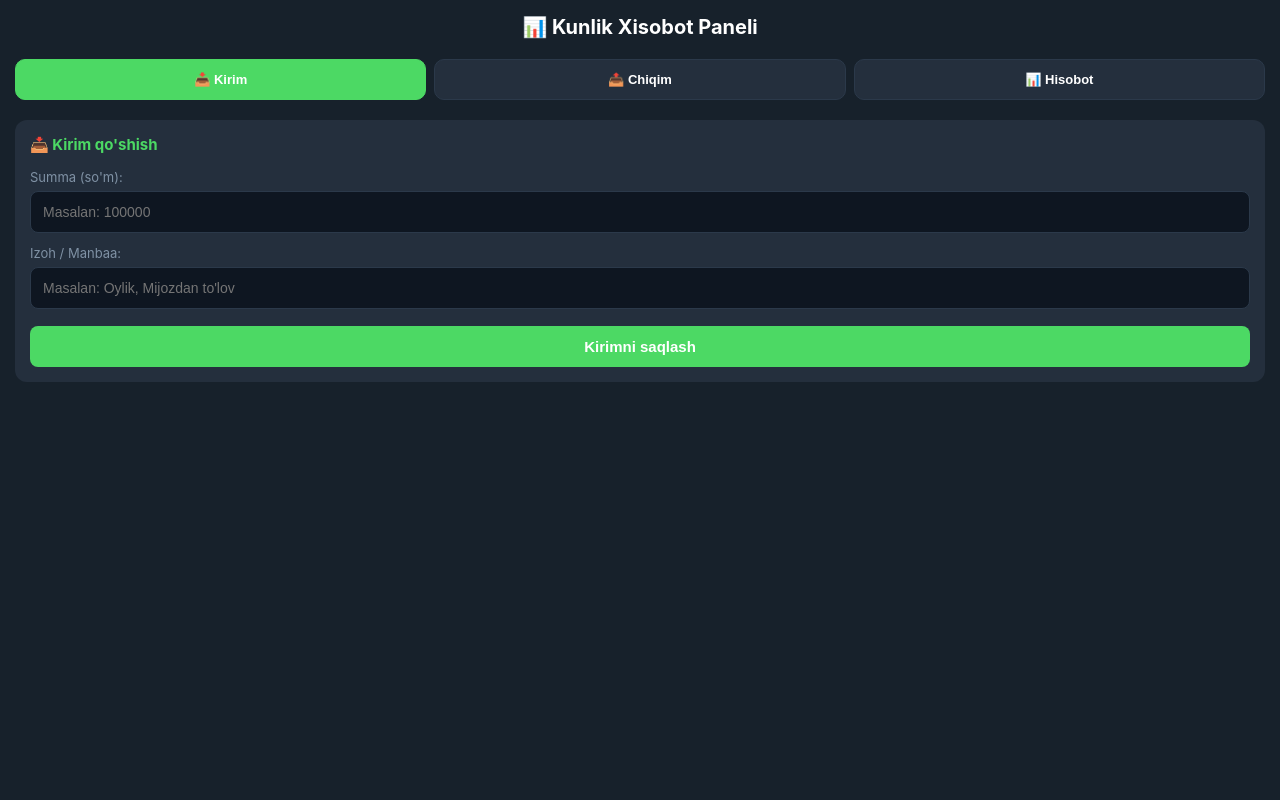
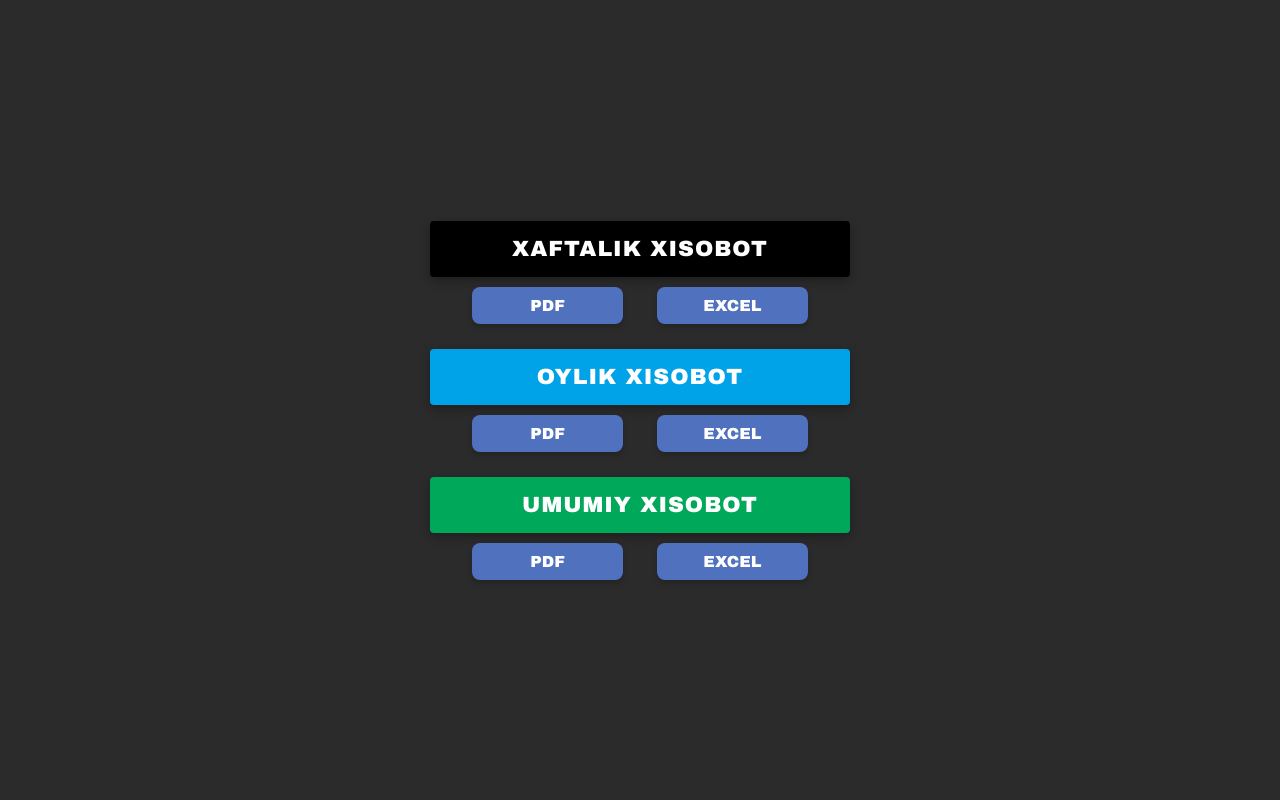
Before and after one commit to jamshidrr00-del/mening_xisobot_botim, a Flask app: page / in a window 1280 px wide. Run offline with Flask 3, Linux system fonts and the light colour scheme; data that the repository does not hold is empty; some libraries are stand-ins or nearby versions.

Commit message:
Update index.html

```diff
--- a/templates/index.html
+++ b/templates/index.html
@@ -3,214 +3,133 @@
 <head>
     <meta charset="UTF-8">
     <meta name="viewport" content="width=device-width, initial-scale=1.0">
-    <title>Kunlik Xisobot Paneli</title>
+    <title>Hisobotlar</title>
+    <!-- Telegram Web App JS SDK -->
     <script src="https://telegram.org/js/telegram-web-app.js"></script>
     <style>
-        :root {
-            --bg-color: #17212b;
-            --card-bg: #242f3d;
-            --input-bg: #0e1621;
-            --text-color: #ffffff;
-            --text-muted: #7f91a4;
-            --accent-green: #4cd964;
-            --accent-red: #ff3b30;
-            --accent-blue: #5288c1;
-            --border-color: #2b394a;
-        }
-        body {
-            font-family: -apple-system, BlinkMacSystemFont, "Segoe UI", Roboto, Helvetica, Arial, sans-serif;
-            background-color: var(--bg-color);
-            color: var(--text-color);
+        * {
+            box-sizing: border-box;
             margin: 0;
-            padding: 15px;
+            padding: 0;
+            font-family: 'Arial Black', Arial, sans-serif;
         }
 
-        .header {
-            text-align: center;
-            margin-bottom: 20px;
-        }
-        .header h2 {
-            margin: 0;
-            font-size: 20px;
+        body {
+            background-color: #2b2b2b;
+            display: flex;
+            justify-content: center;
+            align-items: center;
+            min-height: 100vh;
+            padding: 20px;
         }
 
-        /* 3 ta asosiy tugma uslubi */
-        .nav-buttons {
+        .container {
+            width: 100%;
+            max-width: 420px;
             display: flex;
-            gap: 8px;
-            margin-bottom: 20px;
-        }
-        .nav-btn {
-            flex: 1;
-            padding: 12px 5px;
-            border: 1px solid var(--border-color);
-            background: var(--card-bg);
-            color: var(--text-color);
-            border-radius: 10px;
-            font-weight: bold;
-            font-size: 13px;
-            cursor: pointer;
-            text-align: center;
-            transition: all 0.2s ease;
-        }
-        .nav-btn.active {
-            background: var(--accent-blue);
-            border-color: var(--accent-blue);
-            color: #fff;
-        }
-        .nav-btn.btn-kirim.active {
-            background: var(--accent-green);
-            border-color: var(--accent-green);
-        }
-        .nav-btn.btn-chiqim.active {
-            background: var(--accent-red);
-            border-color: var(--accent-red);
+            flex-direction: column;
+            gap: 25px;
         }
 
-        /* Forma va kartalar */
-        .tab-content {
-            display: none;
-            background: var(--card-bg);
-            padding: 15px;
-            border-radius: 12px;
-        }
-        .tab-content.active {
-            display: block;
+        .report-card {
+            display: flex;
+            flex-direction: column;
+            align-items: center;
+            width: 100%;
         }
 
-        .form-group {
-            margin-bottom: 12px;
-        }
-        label {
-            display: block;
-            font-size: 13px;
-            color: var(--text-muted);
-            margin-bottom: 6px;
-        }
-        input {
+        /* Yuqori sarlavha bloklari */
+        .title-box {
             width: 100%;
-            padding: 12px;
-            background: var(--input-bg);
-            border: 1px solid var(--border-color);
-            border-radius: 8px;
-            color: #fff;
-            font-size: 14px;
-            box-sizing: border-box;
-            outline: none;
+            padding: 16px;
+            text-align: center;
+            color: #ffffff;
+            font-size: 22px;
+            font-weight: 900;
+            letter-spacing: 1px;
+            text-transform: uppercase;
+            border-radius: 4px;
+            box-shadow: 0 4px 10px rgba(0,0,0,0.3);
         }
 
-        .btn-submit {
-            width: 100%;
-            padding: 12px;
+        .haftalik { background-color: #000000; }
+        .oylik { background-color: #00a2e8; }
+        .umumiy { background-color: #00a859; }
+
+        /* PDF / EXCEL tugmalari joylashuvi */
+        .btn-group {
+            display: flex;
+            justify-content: space-between;
+            width: 80%;
+            margin-top: 10px;
+        }
+
+        .sub-btn {
+            background-color: #4f71be;
             color: white;
             border: none;
+            padding: 10px 24px;
+            font-size: 16px;
+            font-weight: bold;
             border-radius: 8px;
-            font-weight: bold;
-            font-size: 15px;
             cursor: pointer;
-            margin-top: 5px;
+            box-shadow: 0 3px 6px rgba(0,0,0,0.2);
+            transition: transform 0.1s ease, background-color 0.2s;
+            width: 45%;
+            text-align: center;
         }
-        .btn-submit-kirim { background: var(--accent-green); }
-        .btn-submit-chiqim { background: var(--accent-red); }
 
-        /* Tranzaksiyalar ro'yxati */
-        .transaction-item {
-            display: flex;
-            justify-content: space-between;
-            align-items: center;
-            padding: 10px 0;
-            border-bottom: 1px solid var(--border-color);
+        .sub-btn:active {
+            transform: scale(0.95);
+            background-color: #3b5998;
         }
-        .transaction-item:last-child {
-            border-bottom: none;
-        }
-        .green { color: var(--accent-green); }
-        .red { color: var(--accent-red); }
     </style>
 </head>
 <body>
 
-    <div class="header">
-        <h2>📊 Kunlik Xisobot Paneli</h2>
+<div class="container">
+    <!-- HAFTALIK XISOBOT -->
+    <div class="report-card">
+        <div class="title-box haftalik">XAFTALIK XISOBOT</div>
+        <div class="btn-group">
+            <button class="sub-btn" onclick="sendReport('haftalik', 'pdf')">PDF</button>
+            <button class="sub-btn" onclick="sendReport('haftalik', 'excel')">EXCEL</button>
+        </div>
     </div>
 
-    <!-- 3 TA ASOSIY TUGMA -->
-    <div class="nav-buttons">
-        <button class="nav-btn btn-kirim active" onclick="showTab('kirim-tab', this)">📥 Kirim</button>
-        <button class="nav-btn btn-chiqim" onclick="showTab('chiqim-tab', this)">📤 Chiqim</button>
-        <button class="nav-btn" onclick="showTab('hisobot-tab', this)">📊 Hisobot</button>
+    <!-- OYLIK XISOBOT -->
+    <div class="report-card">
+        <div class="title-box oylik">OYLIK XISOBOT</div>
+        <div class="btn-group">
+            <button class="sub-btn" onclick="sendReport('oylik', 'pdf')">PDF</button>
+            <button class="sub-btn" onclick="sendReport('oylik', 'excel')">EXCEL</button>
+        </div>
     </div>
 
-    <!-- 1-TUGMA: KIRIM QO'SHISH -->
-    <div id="kirim-tab" class="tab-content active">
-        <h3 style="margin-top:0; font-size: 15px; color: var(--accent-green);">📥 Kirim qo'shish</h3>
-        <form action="/add" method="POST">
-            <input type="hidden" name="type" value="kirim">
-            <div class="form-group">
-                <label>Summa (so'm):</label>
-                <input type="number" name="amount" placeholder="Masalan: 100000" required>
-            </div>
-            <div class="form-group">
-                <label>Izoh / Manbaa:</label>
-                <input type="text" name="description" placeholder="Masalan: Oylik, Mijozdan to'lov" required>
-            </div>
-            <button type="submit" class="btn-submit btn-submit-kirim">Kirimni saqlash</button>
-        </form>
+    <!-- UMUMIY XISOBOT -->
+    <div class="report-card">
+        <div class="title-box umumiy">UMUMIY XISOBOT</div>
+        <div class="btn-group">
+            <button class="sub-btn" onclick="sendReport('umumiy', 'pdf')">PDF</button>
+            <button class="sub-btn" onclick="sendReport('umumiy', 'excel')">EXCEL</button>
+        </div>
     </div>
+</div>
 
-    <!-- 2-TUGMA: CHIQIM QO'SHISH -->
-    <div id="chiqim-tab" class="tab-content">
-        <h3 style="margin-top:0; font-size: 15px; color: var(--accent-red);">📤 Chiqim qo'shish</h3>
-        <form action="/add" method="POST">
-            <input type="hidden" name="type" value="chiqim">
-            <div class="form-group">
-                <label>Summa (so'm):</label>
-                <input type="number" name="amount" placeholder="Masalan: 25000" required>
-            </div>
-            <div class="form-group">
-                <label>Izoh / Kategoriya:</label>
-                <input type="text" name="description" placeholder="Masalan: Bozor, Tushlik, Yoqilg'i" required>
-            </div>
-            <button type="submit" class="btn-submit btn-submit-chiqim">Chiqimni saqlash</button>
-        </form>
-    </div>
+<script>
+    const tg = window.Telegram.WebApp;
+    tg.ready();
+    tg.expand();
 
-    <!-- 3-TUGMA: HISOBOT (OXIRGI AMALLAR) -->
-    <div id="hisobot-tab" class="tab-content">
-        <h3 style="margin-top:0; font-size: 15px;">📋 Oxirgi amallar</h3>
-        {% if transactions %}
-            {% for row in transactions %}
-                <div class="transaction-item">
-                    <div>
-                        <strong>{{ row['description'] }}</strong>
-                        <div style="font-size: 11px; color: var(--text-muted);">{{ row['type']|capitalize }}</div>
-                    </div>
-                    <div class="{{ 'green' if row['type'] == 'kirim' else 'red' }}" style="font-weight: bold;">
-                        {{ '+' if row['type'] == 'kirim' else '-' }}{{ "{:,.0f}".format(row['amount']) }} so'm
-                    </div>
-                </div>
-            {% endfor %}
-        {% else %}
-            <p style="color: var(--text-muted); font-size: 13px; margin: 0;">Hozircha amallar mavjud emas.</p>
-        {% endif %}
-    </div>
-
-    <script>
-        function showTab(tabId, btnElement) {
-            // Barcha tablarni yashirish
-            document.querySelectorAll('.tab-content').forEach(tab => {
-                tab.classList.remove('active');
-            });
-            // Barcha tugmalardan active klassini olib tashlash
-            document.querySelectorAll('.nav-btn').forEach(btn => {
-                btn.classList.remove('active');
-            });
-
-            // Tanlangan tab va tugmani faollashtirish
-            document.getElementById(tabId).classList.add('active');
-            btnElement.classList.add('active');
-        }
-    </script>
+    function sendReport(period, format) {
+        const payload = {
+            period: period,
+            format: format
+        };
+        // Telegram botga ma'lumotni yuborish va Mini App'ni yopish
+        tg.sendData(JSON.stringify(payload));
+    }
+</script>
 
 </body>
 </html>
```
